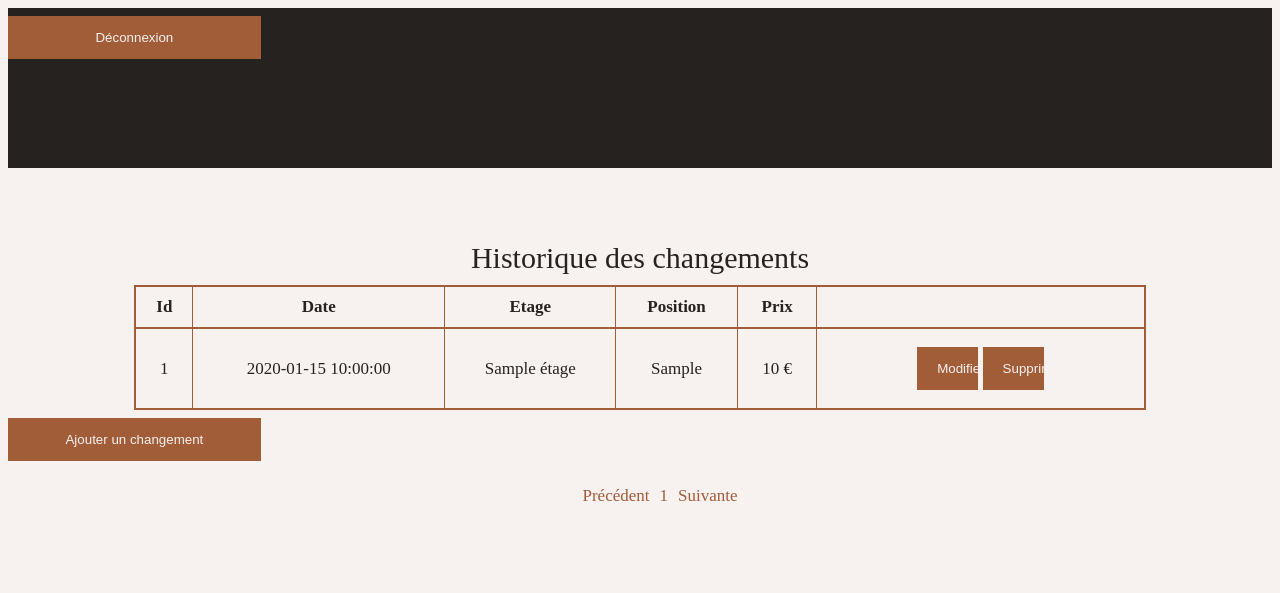
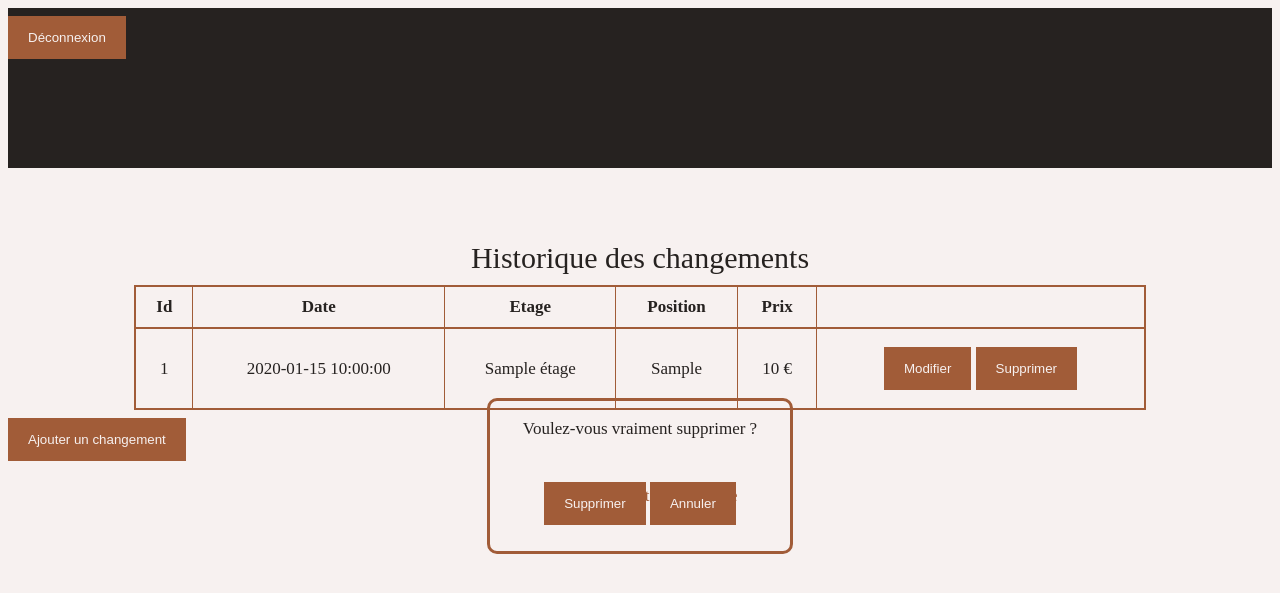
Before and after one commit to Cocci38/Projet_Ampoule, a PHP site: page /dashboard.php?id=1 in a window 1280 px wide. Shown: the top 593 px of the page. Run offline with PHP 8.4, Linux system fonts and the light colour scheme; tables that the repository leaves empty or names only in its code hold one stand-in row (values such as "Sample post"); some libraries are stand-ins or nearby versions.

Commit message:
validation suppression ok

```diff
--- a/dashboard.php
+++ b/dashboard.php
@@ -35,13 +35,23 @@
                     <td><?= $result[$key]['etage'] ?> étage</td>
                     <td><?= $result[$key]['position'] ?></td>
                     <td><?= $result[$key]['prix'] ?> €</td>
-                    <td>
+                    <td class="validation">
 
                     <a href="gestion.php?id=<?= $result[$key]['id'] ?>"><button type="submit">Modifier</button></a>
 
-
-                    <a href="supprimer.php?id=<?= $result[$key]['id'] ?>"><button type="submit">Supprimer</button></a>
-
+                        <a href="dashboard.php?id=<?= $result[$key]['id'] ?>"><button type="submit">Supprimer</button></a>
+                    <?php
+                    if (@$_GET['id'] == $result[$key]['id']) {?>
+                        <div class="alerte" id="alerte">
+                            <span>Voulez-vous vraiment supprimer ?<br></span>
+                            <div>
+                                <a href="supprimer.php?id=<?= $result[$key]['id'] ?>"><button type="submit">Supprimer</button></a>
+                                <a href="dashboard.php"><button type="submit"id="annuler" class="annuler">Annuler</button></a>
+                            </div>
+                        </div>
+                    <?php
+                    }
+                    ?>
 
 
                     <!--button type="submit" id="btn-<?= $result[$key]['id'] ?>" class="btn" onclick="getId(this.id)">Supprimer</button-->
--- a/inscription.utilisateur.php
+++ b/inscription.utilisateur.php
@@ -25,10 +25,10 @@
         <input type="password" name="password" id="password1" required>
 
         <label for="password2"> Confirmez le mot de passe </label>
-        <input type="password" name="password2" id="password2" required>
+        <input type="password" name="password2" id="password2" onblur="passVerif()" required>
         <div id="error"></div>
 
-        <input type="submit" value="Enregistrer">
+        <input type="submit" value="Enregistrer" id="envoie">
         <p>J'ai déjà un compte ? <a href="login.utilisateur.php">Je me connecte.</a></p>
     </form>
 </div>
--- a/public/css/style.css
+++ b/public/css/style.css
@@ -43,7 +43,7 @@ button {
   margin: 8px 0;
   border: none;
   cursor: pointer;
-  width: 20%;
+  width: auto;
 }
 
 button:hover {
@@ -137,16 +137,17 @@ select {
 }
 
 .alerte {
-  display: flex;
+  display: grid;
+  grid-template-columns: 2fr;
   align-items: center;
   justify-content: space-evenly;
-  border: solid #9595df;
+  border: solid #A15C38;
   border-radius: 10px;
   width: 300px;
-  height: 100px;
+  height: 150px;
   position: absolute;
-  right: 0;
-  visibility: hidden;
+  left: 50%;
+  transform: translateX(-50%);
 }
 
 .toast {
--- a/sass/_dashboard.scss
+++ b/sass/_dashboard.scss
@@ -42,7 +42,7 @@ button {
     margin: 8px 0;
     border: none;
     cursor: pointer;
-    width: 20%;
+    width: auto;
 }
     button:hover {
         background-color: $fond;
--- a/sass/_jscss.scss
+++ b/sass/_jscss.scss
@@ -1,14 +1,17 @@
+@import '_variable.scss';
+
 .alerte {
-    display: flex;
+    display: grid;
+    grid-template-columns: 2fr;
     align-items: center;
     justify-content: space-evenly;
-    border: solid rgb(149, 149, 223);
+    border: solid $middle;
     border-radius: 10px;
     width: 300px;
-    height: 100px;
+    height: 150px;
     position: absolute;
-    right: 0;
-    visibility: hidden;
+    left: 50%;
+    transform: translateX(-50%);
 }
 
 .toast {
```
Also changed, not shown: 1 other file.
